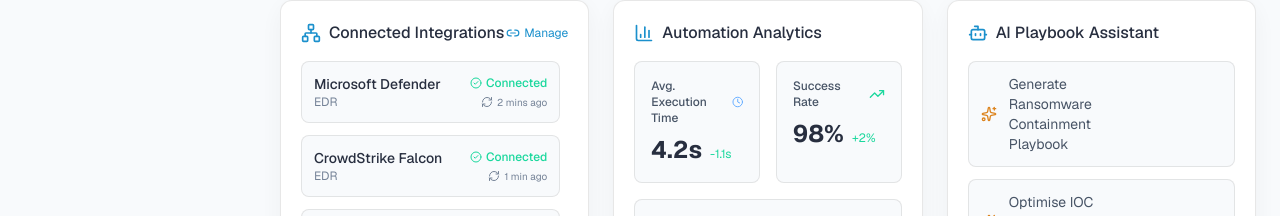
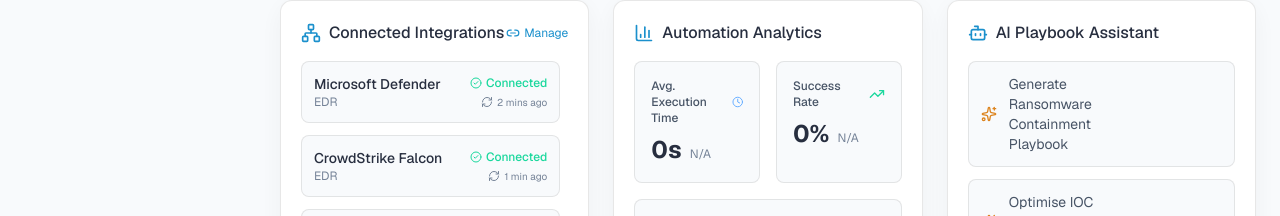
Before and after one commit to Shambhavi2046/chrona-soc, a Next.js app in the folder frontend/: page /soar in a window 1280 px wide. Shown: the part 908-1124 px from the top of the page. Built offline with nearby package versions, Linux system fonts and the light colour scheme; no server answers.

Commit message:
Fix SOAR analytics data truthfulness

```diff
--- a/frontend/app/soar/page.tsx
+++ b/frontend/app/soar/page.tsx
@@ -130,7 +130,7 @@
           <IntegrationsPanel integrations={mockIntegrations} />
         </div>
         <div className="lg:col-span-1">
-          <Analytics />
+          <Analytics executions={executions} />
         </div>
         <div className="lg:col-span-1">
           <AIPlaybookAssistant />
--- a/frontend/components/soar/Analytics.tsx
+++ b/frontend/components/soar/Analytics.tsx
@@ -1,6 +1,57 @@
 import { BarChart3, TrendingUp, Activity, Clock } from "lucide-react";
+import { ExecutionLog } from "@/types";
 
-export default function Analytics() {
+interface AnalyticsProps {
+  executions?: ExecutionLog[];
+}
+
+export default function Analytics({ executions = [] }: AnalyticsProps) {
+  const getDurationSeconds = (d: string) => {
+    if (!d || d === "N/A") return 0;
+    if (d.includes('m')) {
+      const parts = d.split('m');
+      const m = parseFloat(parts[0]) || 0;
+      const s = parseFloat(parts[1]?.replace('s', '')) || 0;
+      return m * 60 + s;
+    }
+    return parseFloat(d.replace('s', '')) || 0;
+  };
+
+  const getAvgExecutionTime = () => {
+    let totalSeconds = 0;
+    let count = 0;
+    executions.forEach(e => {
+      if (e.status === 'Success' || e.status === 'Failed') {
+        totalSeconds += getDurationSeconds(e.duration);
+        count++;
+      }
+    });
+    return count > 0 ? (totalSeconds / count).toFixed(2) + "s" : "0s";
+  };
+
+  const successCount = executions.filter(e => e.status === 'Success').length;
+  const completedExecs = executions.filter(e => e.status === 'Success' || e.status === 'Failed').length;
+  const successRate = completedExecs > 0 ? Math.round((successCount / completedExecs) * 100) + "%" : "0%";
+
+  const last7Days = Array.from({ length: 7 }).map((_, i) => {
+    const d = new Date();
+    d.setDate(d.getDate() - (6 - i));
+    d.setHours(0,0,0,0);
+    return d;
+  });
+
+  const executionsPerDay = last7Days.map(date => {
+    const nextDay = new Date(date);
+    nextDay.setDate(date.getDate() + 1);
+    return executions.filter(e => {
+      if (!e.startTime) return false;
+      const t = new Date(e.startTime);
+      return t >= date && t < nextDay;
+    }).length;
+  });
+
+  const maxExecs = Math.max(...executionsPerDay, 1);
+
   return (
     <div className="glass-card border border-soc-border rounded-xl p-5 h-full">
       <div className="flex items-center gap-2 mb-4 text-soc-text-primary font-medium">
@@ -15,8 +66,8 @@
             <Clock className="w-4 h-4 text-blue-400" />
           </div>
           <div className="flex items-end gap-2">
-            <span className="text-2xl font-bold text-soc-text-primary">4.2s</span>
-            <span className="text-xs text-emerald-400 mb-1">-1.1s</span>
+            <span className="text-2xl font-bold text-soc-text-primary">{getAvgExecutionTime()}</span>
+            <span className="text-xs text-soc-text-muted mb-1">N/A</span>
           </div>
         </div>
 
@@ -26,8 +77,8 @@
             <TrendingUp className="w-4 h-4 text-emerald-400" />
           </div>
           <div className="flex items-end gap-2">
-            <span className="text-2xl font-bold text-soc-text-primary">98%</span>
-            <span className="text-xs text-emerald-400 mb-1">+2%</span>
+            <span className="text-2xl font-bold text-soc-text-primary">{successRate}</span>
+            <span className="text-xs text-soc-text-muted mb-1">N/A</span>
           </div>
         </div>
 
@@ -37,12 +88,12 @@
             <Activity className="w-4 h-4 text-purple-400" />
           </div>
           <div className="h-24 flex items-end gap-2">
-            {[40, 60, 45, 80, 55, 90, 70].map((h, i) => (
+            {executionsPerDay.map((count, i) => (
               <div key={i} className="flex-1 flex flex-col justify-end h-full gap-1 group relative">
-                <div className="w-full bg-soc-accent/40 rounded-t group-hover:bg-soc-accent transition-colors" style={{ height: `${h}%` }}></div>
+                <div className="w-full bg-soc-accent/40 rounded-t group-hover:bg-soc-accent transition-colors" style={{ height: `${(count / maxExecs) * 100}%` }}></div>
                 {/* Tooltip */}
-                <div className="absolute -top-6 left-1/2 -translate-x-1/2 bg-soc-card border border-soc-border px-2 py-1 rounded text-[10px] text-soc-text-primary opacity-0 group-hover:opacity-100 transition-opacity whitespace-nowrap">
-                  {h * 12} Executions
+                <div className="absolute -top-6 left-1/2 -translate-x-1/2 bg-soc-card border border-soc-border px-2 py-1 rounded text-[10px] text-soc-text-primary opacity-0 group-hover:opacity-100 transition-opacity whitespace-nowrap z-10">
+                  {count} Executions
                 </div>
               </div>
             ))}
```
